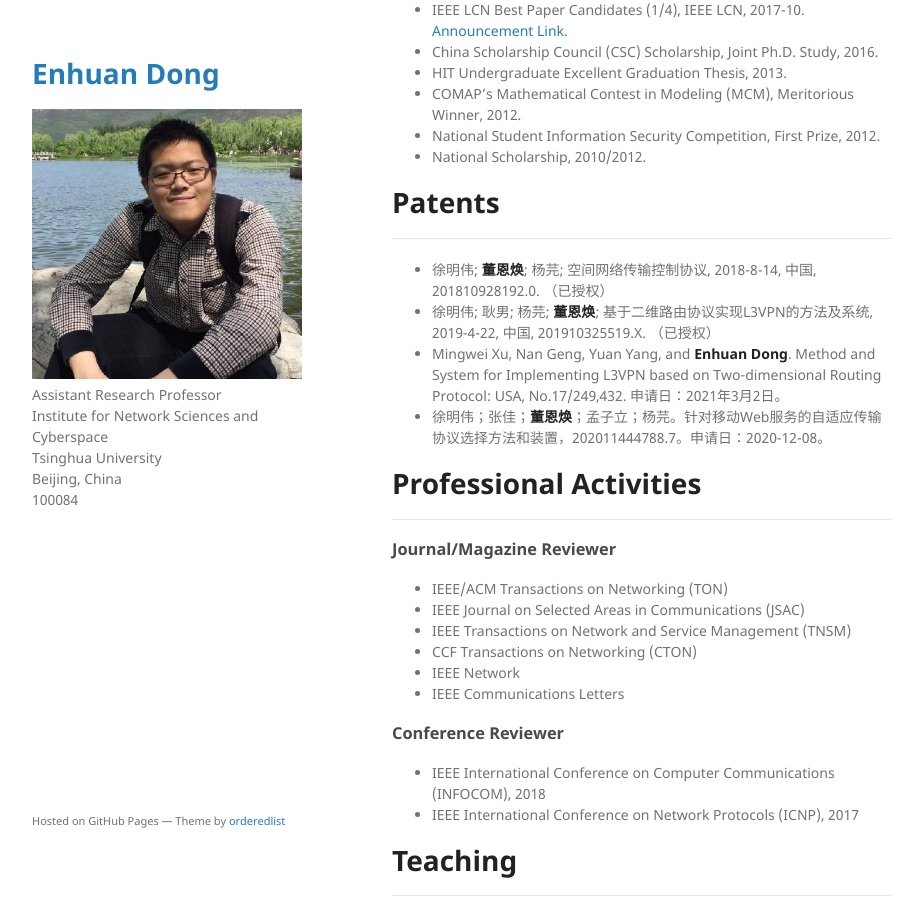
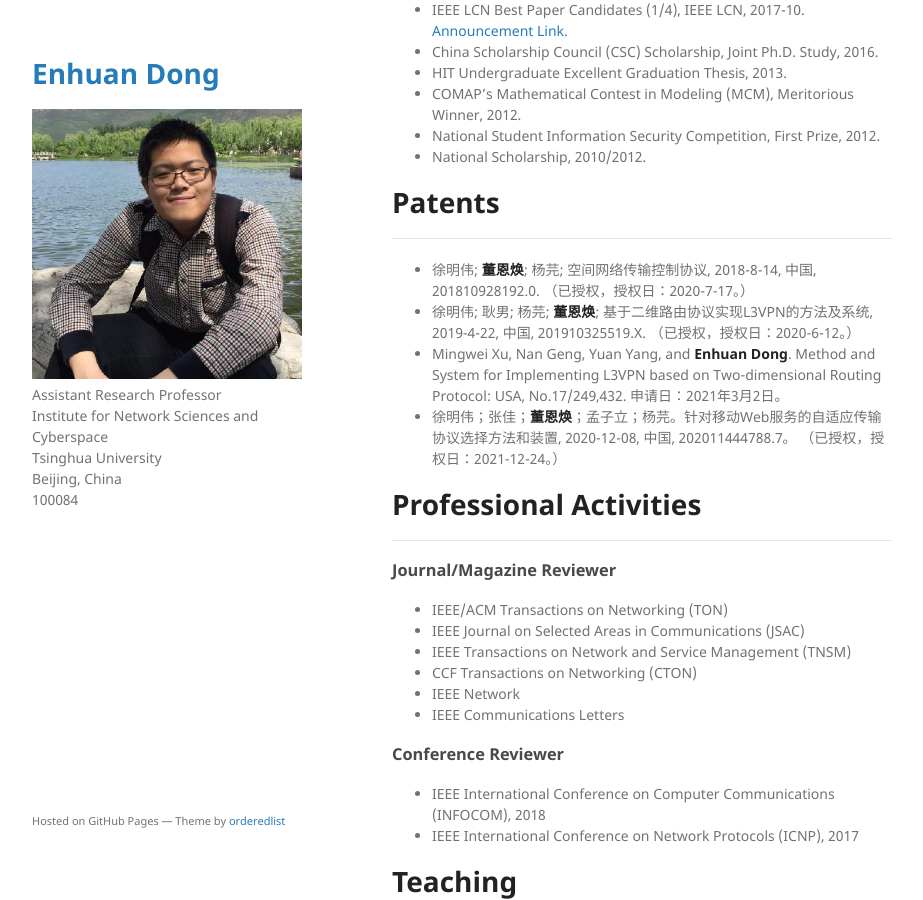
Before and after one commit to TsinghuaDong/tsinghuadong.github.io, a Jekyll site: the page built from index.md, in a window 1280 px wide and 900 px high, scrolled down 2129 px. Shown: the whole window, without its empty margins (178-1101 px from the left). Built offline with Jekyll 4.4.1, drawn with Linux system fonts in a browser that asks for light colours; our own code applies the rules of GitHub Pages for plain Markdown files.

Commit message:
Update patent status.

```diff
--- a/index.md
+++ b/index.md
@@ -77,10 +77,10 @@ My research interests include network management, network measurement and networ
 
 * * *
 
-- 徐明伟; **董恩焕**; 杨芫; 空间网络传输控制协议, 2018-8-14, 中国, 201810928192.0. （已授权）
-- 徐明伟; 耿男; 杨芫; **董恩焕**; 基于二维路由协议实现L3VPN的方法及系统, 2019-4-22, 中国, 201910325519.X. （已授权）
+- 徐明伟; **董恩焕**; 杨芫; 空间网络传输控制协议, 2018-8-14, 中国, 201810928192.0. （已授权，授权日：2020-7-17。）
+- 徐明伟; 耿男; 杨芫; **董恩焕**; 基于二维路由协议实现L3VPN的方法及系统, 2019-4-22, 中国, 201910325519.X. （已授权，授权日：2020-6-12。）
 - Mingwei Xu, Nan Geng, Yuan Yang, and **Enhuan Dong**. Method and System for Implementing L3VPN based on Two-dimensional Routing Protocol: USA, No.17/249,432. 申请日：2021年3月2日。
-- 徐明伟；张佳；**董恩焕**；孟子立；杨芫。针对移动Web服务的自适应传输协议选择方法和装置，202011444788.7。申请日：2020-12-08。
+- 徐明伟；张佳；**董恩焕**；孟子立；杨芫。针对移动Web服务的自适应传输协议选择方法和装置, 2020-12-08, 中国, 202011444788.7。 （已授权，授权日：2021-12-24。）
 
 # Professional Activities
 
```
